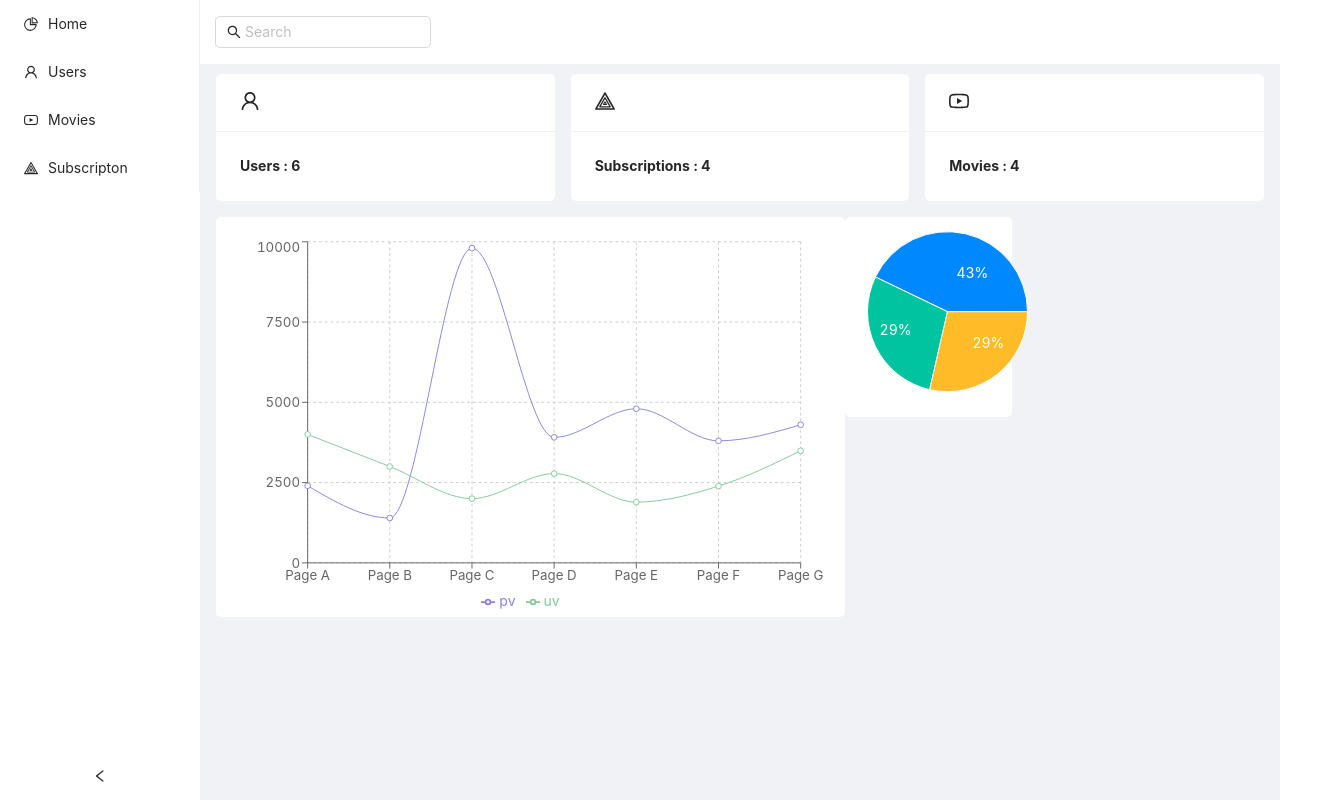
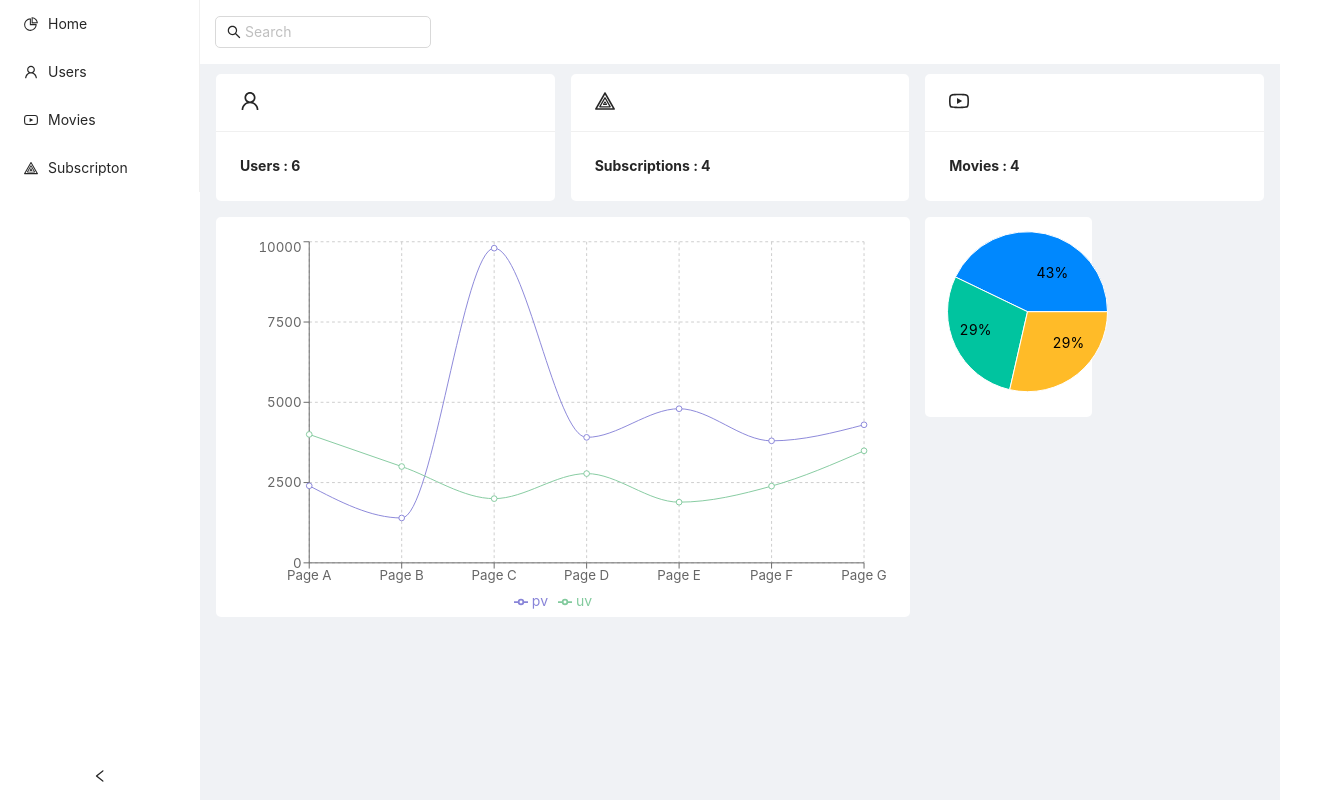
Before and after one commit to Faithulla/shark-tv-clone, a React (Create React App) app: page / in a window 1280 px wide. Shown: the whole page, 1325 px wide, since content can reach past the window. Built offline with nearby package versions, Linux system fonts and the light colour scheme; data requests are answered from the project's data file.

Commit message:
buf fixed

```diff
--- a/src/Pages/Users/Users.jsx
+++ b/src/Pages/Users/Users.jsx
@@ -38,6 +38,7 @@ const Users = () => {
       });
   };
   const handleAddUser = () => {
+    // /orders-with-average-price/{customer_id}
     axios
       .post("http://localhost:5000/users", {
         name,
@@ -100,7 +101,6 @@ const Users = () => {
                 fontSize: "15px",
                 border: "1px solid #d9d9d9",
                 padding: "5px",
-
               }}
             />
             <Popconfirm
--- a/src/components/chart/pieChart.js
+++ b/src/components/chart/pieChart.js
@@ -65,7 +65,7 @@ const Piechart = () => {
       <text
         x={x}
         y={y}
-        fill="white"
+        fill="black"
         textAnchor={x > cx ? "start" : "end"}
         dominantBaseline="central"
       >
@@ -80,7 +80,6 @@ const Piechart = () => {
         style={{
           backgroundColor: "white",
           marginTop: "2vh",
-          marginLeft: "-10vh",
           borderRadius: "5px",
           position: "relative",
           width: "13vw",
--- a/src/components/chart/simplechrt.js
+++ b/src/components/chart/simplechrt.js
@@ -59,7 +59,7 @@ const data = [
 export default class SimpleChart extends PureComponent {
   render() {
     return (
-      <ResponsiveContainer width="60%" height={400}>
+      <ResponsiveContainer width="66.2%" height={400}>
         <LineChart
           style={{
             backgroundColor: "#fff",
```
